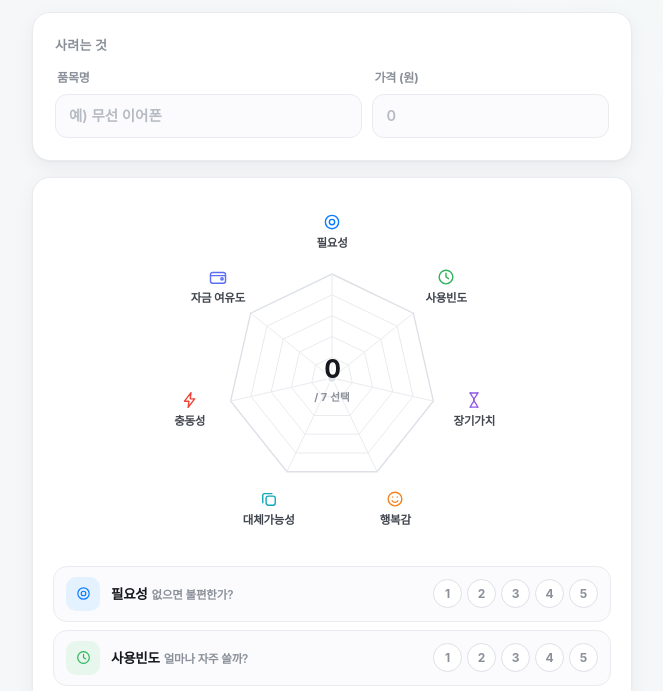
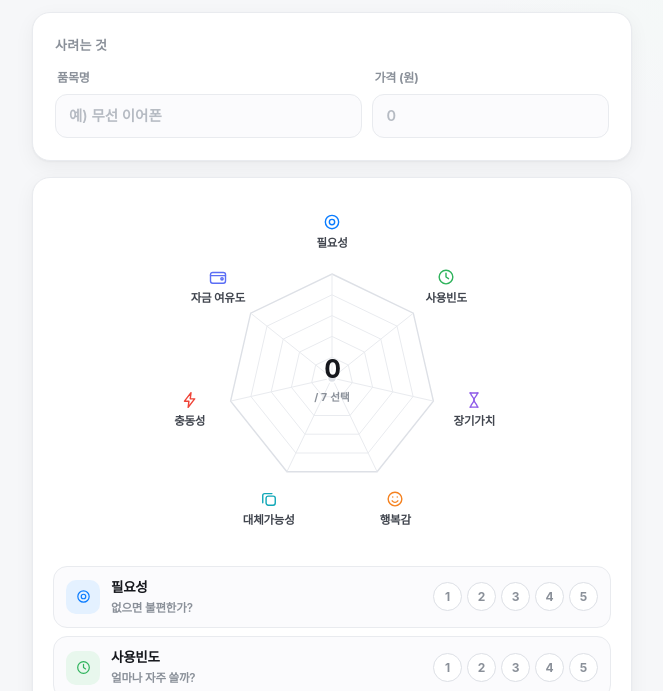
Before and after one commit to qorrha204-svg/smart-consume-check, a plain HTML site: page index.html in a window 1280 px wide. Shown: the part 105-796 px from the top of the page, without its empty margins (308-971 px from the left). Drawn offline with Linux system fonts and the light colour scheme.

Commit message:
Add files via upload

```diff
--- a/index.html
+++ b/index.html
@@ -163,8 +163,14 @@ input{ font-family:inherit; color:inherit; }
 }
 .sr-icon svg{ width:17px; height:17px; }
 .sr-text{ flex:1; min-width:0; }
-.sr-title{ font-size:13.5px; font-weight:700; letter-spacing:-.02em; }
-.sr-desc{ font-size:11.5px; font-weight:600; color:var(--muted); margin-top:1px; }
+.sr-title{
+  display:block; font-size:13.5px; font-weight:700; letter-spacing:-.02em;
+  word-break:keep-all; overflow-wrap:break-word;
+}
+.sr-desc{
+  display:block; font-size:11.5px; font-weight:600; color:var(--muted); margin-top:2px;
+  word-break:keep-all; overflow-wrap:break-word;
+}
 .sr-dots{ display:flex; gap:5px; flex:none; }
 .sr-dot{
   width:29px; height:29px; border-radius:50%; padding:0;
```
